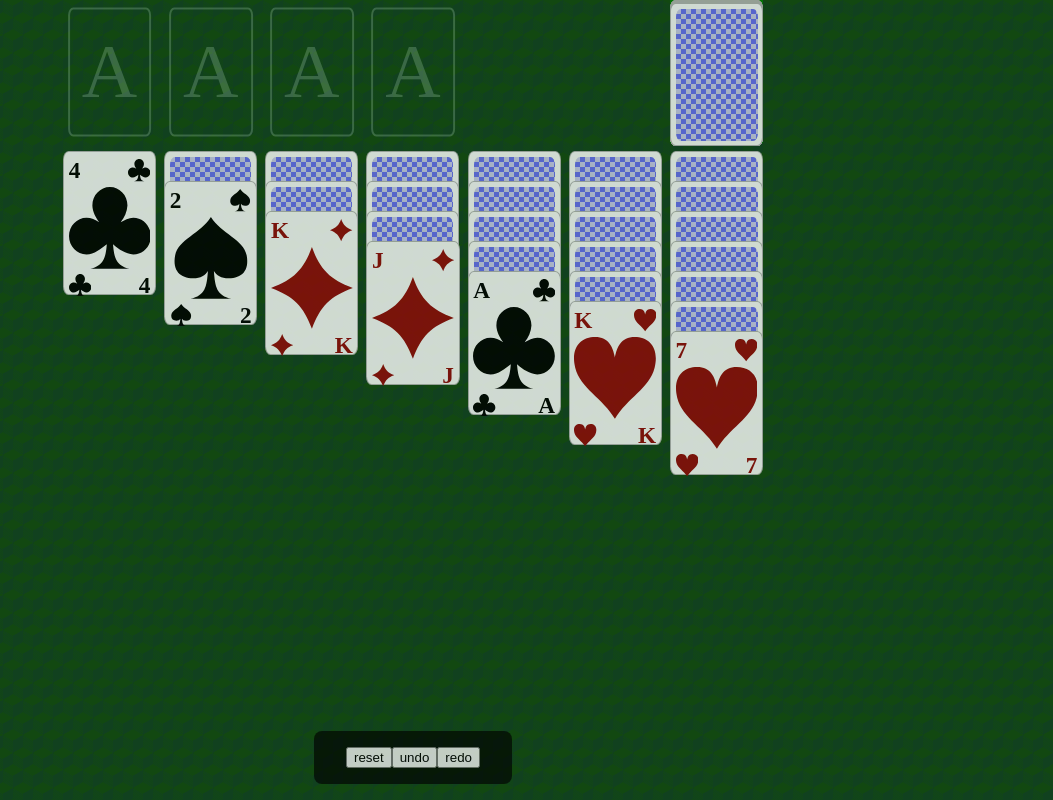
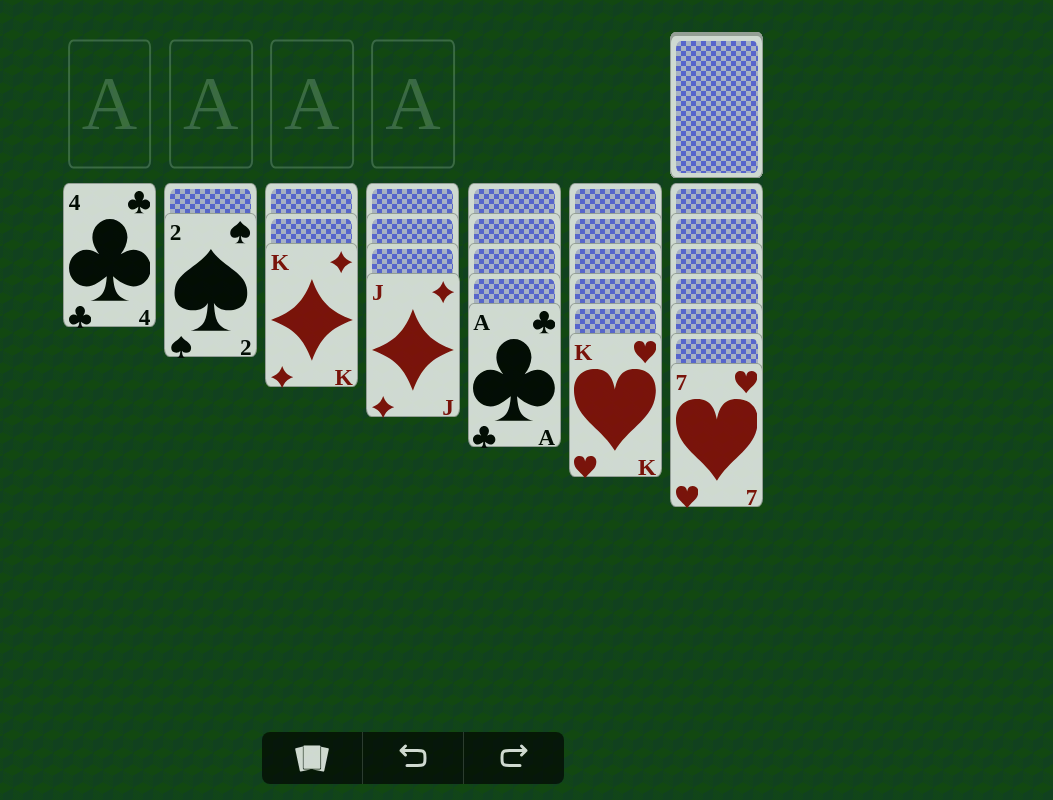
Before and after one commit to tylertierney/solitaire, a React (Vite) app: page / in a window 1280 px wide. Shown: the whole page, without its empty margins (227-1280 px from the left). Built offline with nearby package versions, Linux system fonts and the light colour scheme.

Commit message:
restyle control panel

```diff
--- a/src/App.module.scss
+++ /dev/null
@@ -1,9 +0,0 @@
-.footer {
-  position: fixed;
-  bottom: 16px;
-  left: 50%;
-  translate: -50% 0;
-  background-color: rgba(0, 0, 0, 0.805);
-  padding: 1rem 2rem;
-  border-radius: 8px;
-}
--- a/src/App.tsx
+++ b/src/App.tsx
@@ -1,20 +1,15 @@
-import styles from './App.module.scss'
+import ControlPanel from './components/ControlPanel/ControlPanel'
 import GamePage from './components/GamePage/GamePage'
-import { useDispatch, useHistory } from './context/HistoryContext'
+import { useHistory } from './context/HistoryContext'
 
 export default function App() {
   const { moves, index } = useHistory()
-  const dispatch = useDispatch()
 
   return (
     <>
       <GamePage gameState={moves[index]} />
 
-      <div className={styles.footer}>
-        <button onClick={() => dispatch({ type: 'reset' })}>reset</button>
-        <button onClick={() => dispatch({ type: 'undo' })}>undo</button>
-        <button onClick={() => dispatch({ type: 'redo' })}>redo</button>
-      </div>
+      <ControlPanel />
     </>
   )
 }
--- /dev/null
+++ b/src/components/ControlPanel/ControlPanel.module.scss
@@ -0,0 +1,33 @@
+.controlPanel {
+  position: fixed;
+  bottom: 16px;
+  left: 50%;
+  translate: -50% 0;
+  border-radius: 8px;
+  overflow: hidden;
+  display: flex;
+  align-items: stretch;
+
+  .btn {
+    display: flex;
+    align-items: center;
+    justify-content: center;
+    padding: 8px 2rem;
+    background: rgba(0, 0, 0, 0.805);
+    color: white;
+    stroke: white;
+    border: none;
+    cursor: pointer;
+
+    @media (hover: hover) {
+      &:hover {
+        background: rgba(0, 0, 0, 0.886);
+      }
+    }
+
+    &:first-child,
+    &:nth-child(2) {
+      border-right: 1px solid rgba(255, 255, 255, 0.194);
+    }
+  }
+}
--- /dev/null
+++ b/src/components/ControlPanel/ControlPanel.tsx
@@ -0,0 +1,27 @@
+import { useDispatch } from '../../context/HistoryContext'
+import { CardFanIcon } from '../../svg/CardFanIcon'
+import { RedoIcon } from '../../svg/RedoIcon'
+import { UndoIcon } from '../../svg/UndoIcon'
+import styles from './ControlPanel.module.scss'
+
+export default function ControlPanel() {
+  const dispatch = useDispatch()
+
+  return (
+    <div className={styles.controlPanel}>
+      <button
+        className={styles.btn}
+        onClick={() => dispatch({ type: 'reset' })}
+      >
+        {/* <RefreshIcon height='36px' width='36px' strokeWidth={2} /> */}
+        <CardFanIcon fill='white' width='36px' height='36px' />
+      </button>
+      <button className={styles.btn} onClick={() => dispatch({ type: 'undo' })}>
+        <UndoIcon height='36px' width='36px' strokeWidth={2} />
+      </button>
+      <button className={styles.btn} onClick={() => dispatch({ type: 'redo' })}>
+        <RedoIcon height='36px' width='36px' strokeWidth={2} />
+      </button>
+    </div>
+  )
+}
--- a/src/components/GamePage/GamePage.module.scss
+++ b/src/components/GamePage/GamePage.module.scss
@@ -6,6 +6,7 @@
   grid-row-gap: 8px;
   max-width: 700px;
   min-width: 700px;
+  margin-top: 2rem;
   -webkit-user-select: none; /* For WebKit/iOS */
   -moz-user-select: none; /* For Firefox */
   -ms-user-select: none; /* For IE/Edge */
@@ -45,7 +46,9 @@
     }
 
     &.stockpileCell {
-      background-color: green;
+      border-radius: 6%;
+      color: var(--cell-color);
+      stroke: var(--cell-color);
 
       .refreshIcon {
         position: absolute;
--- a/src/components/GamePage/GamePage.tsx
+++ b/src/components/GamePage/GamePage.tsx
@@ -1,5 +1,6 @@
 import { useDispatch } from '../../context/HistoryContext'
 import type { CardType, GameState } from '../../models'
+import { RefreshIcon } from '../../svg/RefreshIcon'
 import Deck from '../Deck/Deck'
 import RevealedStock from '../RevealedStock/RevealedStock'
 import Tower from '../Tower/Tower'
@@ -51,24 +52,27 @@ export default function GamePage({ gameState, className = '' }: Props) {
           <RevealedStock cards={stockpile[0]} />
         </div>
 
-        <div className={`${styles.cell} ${styles.stockpileCell}`}>
+        <div
+          onClick={() => {
+            if (stockpile[1].length) {
+              dispatch({ type: 'revealStock' })
+            } else {
+              dispatch({ type: 'refreshStockpile' })
+            }
+          }}
+          className={`${styles.cell} ${styles.stockpileCell}`}
+        >
+          <span className={styles.refreshIcon}>
+            <RefreshIcon
+              width='56px'
+              height='56px'
+              stroke='#999'
+              strokeWidth={1.8}
+            />
+          </span>
           {stockpile[1].length ? (
-            <Deck
-              onClick={() => dispatch({ type: 'revealStock' })}
-              cards={stockpile[1]}
-              style={{ zIndex: 1 }}
-            />
+            <Deck cards={stockpile[1]} style={{ zIndex: 1 }} />
           ) : null}
-          <span
-            className={styles.refreshIcon}
-            onClick={() => {
-              if (!stockpile[1].length) {
-                dispatch({ type: 'refreshStockpile' })
-              }
-            }}
-          >
-            refresh
-          </span>
         </div>
 
         {tableau.map((cards, idx) => {
@@ -85,7 +89,12 @@ export default function GamePage({ gameState, className = '' }: Props) {
         })}
 
         {blankSpaces.map((_, idx) => (
-          <div key={idx} className={`${styles.cell} ${styles.blankCell}`}></div>
+          <div
+            data-tableau={idx}
+            data-dropzone={true}
+            key={idx}
+            className={`${styles.cell} ${styles.blankCell}`}
+          ></div>
         ))}
       </div>
     </>
--- a/src/context/DragContext.tsx
+++ b/src/context/DragContext.tsx
@@ -65,6 +65,7 @@ export function DragProvider({ children }: PropsWithChildren) {
 
   const handlePointerUp = (e: PointerEvent) => {
     if (drag) {
+      console.log(drag)
       const dropZone = getDropZoneFromEvent(e)
 
       if (!dropZone) {
--- /dev/null
+++ b/src/svg/CardFanIcon.tsx
@@ -0,0 +1,22 @@
+import type { SVGProps } from 'react'
+
+export const CardFanIcon = (props: SVGProps<SVGSVGElement>) => {
+  return (
+    <svg
+      xmlns='http://www.w3.org/2000/svg'
+      viewBox='0 0 500 500'
+      fill='inherit'
+      {...props}
+    >
+      <path d='M 474.777 115.406 C 480.719 116.669 484.513 122.511 483.25 128.453 L 419.045 430.513 C 417.782 436.455 411.941 440.248 405.999 438.985 L 260.763 408.115 L 364.959 408.115 C 371.034 408.115 375.959 403.19 375.959 397.115 L 375.959 94.402 Z M 94.002 436.483 C 88.059 437.746 82.218 433.953 80.955 428.01 L 16.75 125.95 C 15.487 120.007 19.28 114.166 25.223 112.903 L 123.57 91.999 L 123.57 397.115 C 123.57 403.19 128.495 408.115 134.57 408.115 L 227.463 408.115 Z'></path>
+      <rect
+        x='131.563'
+        y='75.395'
+        width='235.054'
+        height='324.732'
+        rx='11'
+        ry='11'
+      ></rect>
+    </svg>
+  )
+}
--- /dev/null
+++ b/src/svg/RedoIcon.tsx
@@ -0,0 +1,20 @@
+import type { SVGProps } from 'react'
+
+export const RedoIcon = (props: SVGProps<SVGSVGElement>) => {
+  return (
+    <svg
+      xmlns='http://www.w3.org/2000/svg'
+      fill='none'
+      viewBox='0 0 24 24'
+      {...props}
+    >
+      <path
+        stroke='inherit'
+        strokeLinecap='round'
+        strokeLinejoin='round'
+        strokeWidth='inherit'
+        d='M20 7H9c-1.87 0-2.804 0-3.5.402A3 3 0 0 0 4.402 8.5C4 9.196 4 10.13 4 12s0 2.804.402 3.5A3 3 0 0 0 5.5 16.598C6.196 17 7.13 17 9 17h7m4-10-3-3m3 3-3 3'
+      />
+    </svg>
+  )
+}
--- /dev/null
+++ b/src/svg/RefreshIcon.tsx
@@ -0,0 +1,19 @@
+import type { SVGProps } from 'react'
+
+export const RefreshIcon = (props: SVGProps<SVGSVGElement>) => {
+  return (
+    <svg
+      xmlns='http://www.w3.org/2000/svg'
+      fill='none'
+      viewBox='0 0 25 25'
+      {...props}
+    >
+      <path
+        stroke='inherit'
+        strokeWidth='inherit'
+        d='M5.885 17A8 8 0 1 0 4.5 12.5v1'
+      />
+      <path stroke='inherit' strokeWidth={1.2} d='m7 11-2.5 2.5L2 11' />
+    </svg>
+  )
+}
--- /dev/null
+++ b/src/svg/UndoIcon.tsx
@@ -0,0 +1,20 @@
+import type { SVGProps } from 'react'
+
+export const UndoIcon = (props: SVGProps<SVGSVGElement>) => {
+  return (
+    <svg
+      xmlns='http://www.w3.org/2000/svg'
+      fill='none'
+      viewBox='0 0 24 24'
+      {...props}
+    >
+      <path
+        stroke='inherit'
+        strokeLinecap='round'
+        strokeLinejoin='round'
+        strokeWidth='inherit'
+        d='M4 7h11c1.87 0 2.804 0 3.5.402A3 3 0 0 1 19.598 8.5C20 9.196 20 10.13 20 12s0 2.804-.402 3.5a3 3 0 0 1-1.098 1.098C17.804 17 16.87 17 15 17H8M4 7l3-3M4 7l3 3'
+      />
+    </svg>
+  )
+}
```
